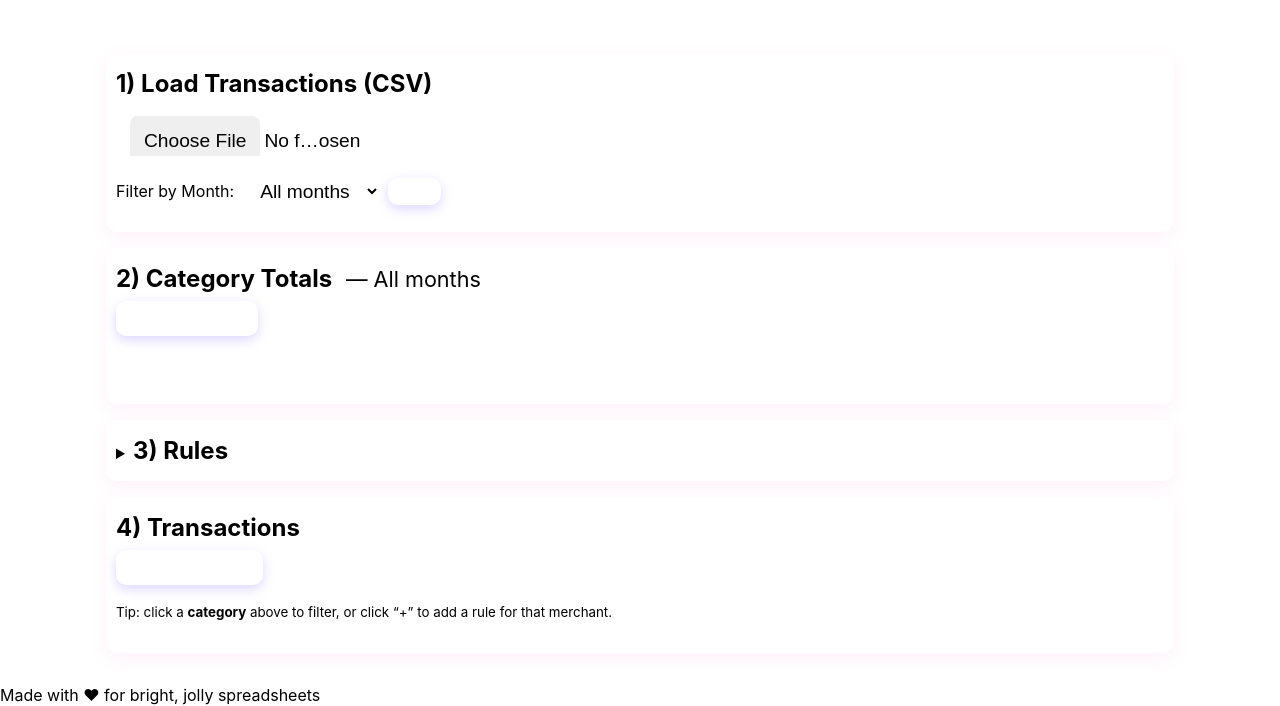
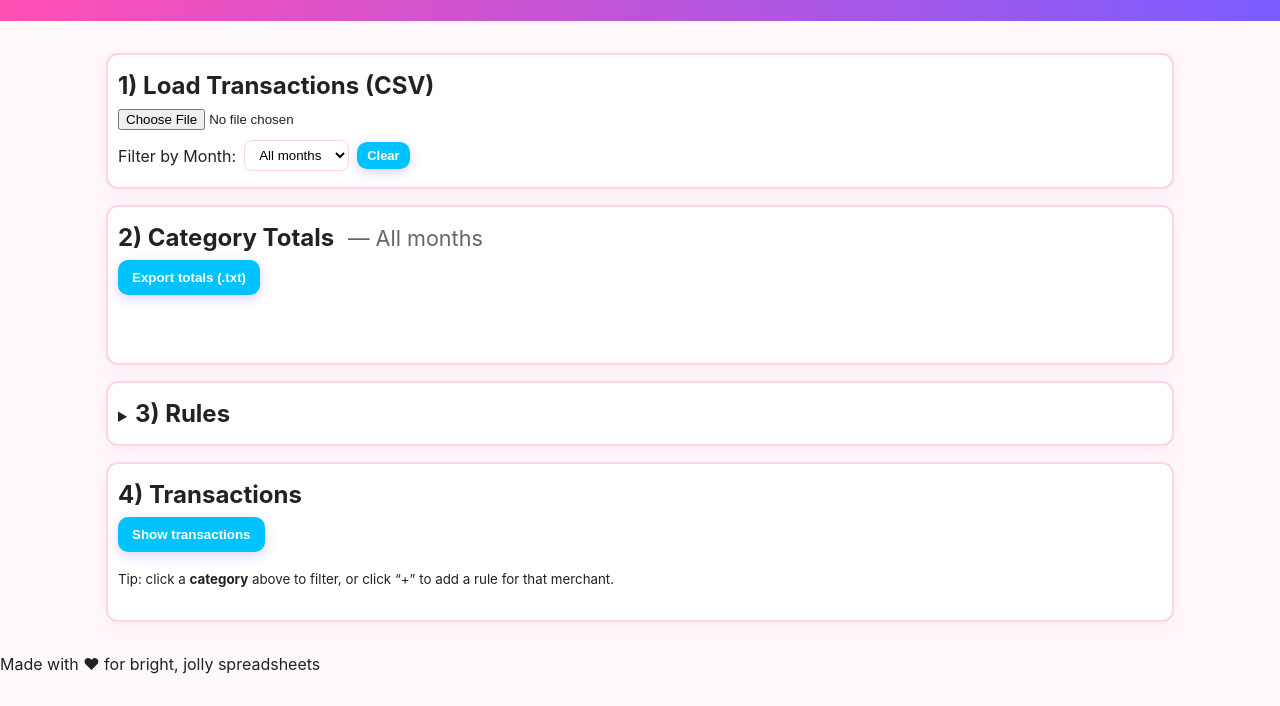
Before and after one commit to Chasapps/Spend-Light-Credit-Card-Spending-, a plain HTML site: page index.html in a window 1280 px wide. Shown: the part 94-800 px from the top of the page. Drawn offline with nearby package versions, Linux system fonts and the light colour scheme.

Commit message:
Add files via upload

```diff
--- a/style.css
+++ b/style.css
@@ -1,4 +1,4 @@
-hi:root{
+:root{
   --bg: #fff9fb;
   --card: #ffffff;
   --text: #222;
@@ -245,32 +245,3 @@ details#rulesDetails summary { cursor: pointer; }
 #categoryTotals table.cats th:first-child,
 #categoryTotals table.cats td:first-child { text-align: left !important; }
 #categoryTotals .num { text-align: right !important; }
-/* Increase Choose File button */
-input[type="file"] {
-  font-size: 1.2rem;      /* increase text size */
-  padding: 10px 14px;     /* add internal padding */
-  height: 50px;           /* increase height */
-  width: 260px;           /* optional: widen it */
-  border-radius: 8px;     /* rounded corners */
-}
-
-/* Increase Month dropdown */
-#monthFilter {
-  font-size: 1.2rem;
-  padding: 10px 14px;
-  height: 50px;
-  width: auto;            /* or set a specific width like 180px */
-  border-radius: 8px;
-}
-/* Bigger 'Choose File' */
-#csvFile {           /* use your input's id if different */
-  font-size: 1.2rem;
-}
-#csvFile::file-selector-button {
-  font-size: 1.2rem;
-  padding: 10px 14px;
-  height: 50px;          /* works in modern Safari/iOS */
-  border-radius: 8px;
-  border: 1px solid var(--border);
-  cursor: pointer;
-}
```
